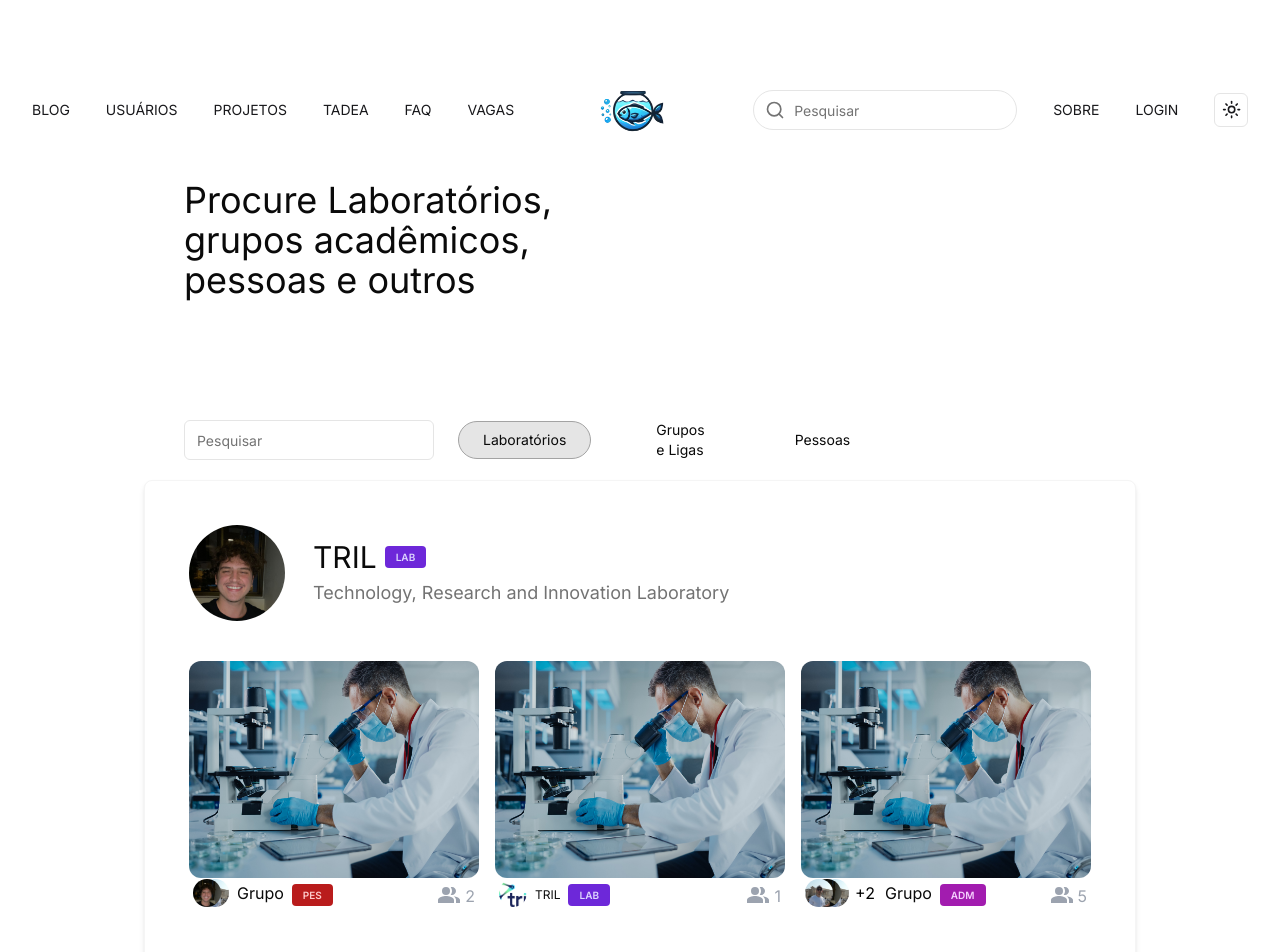
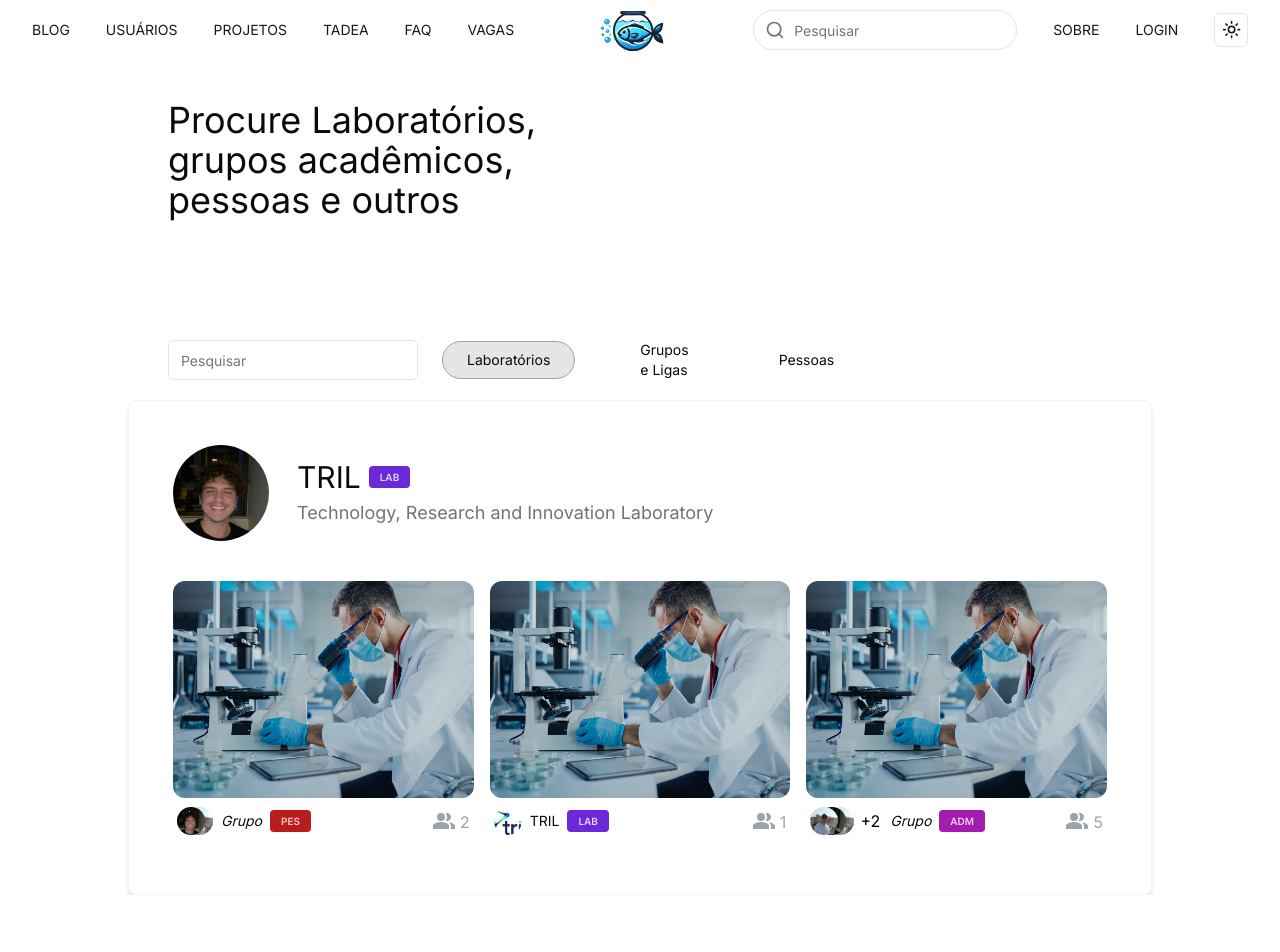
Before and after one commit to ralfferreira/aquario, a Next.js app in the folder frontend/: page /usuarios in a window 1280 px wide. Shown: the top 952 px of the page. After the commit the page ends 895 px from the top, so only its background shows below. Built offline with nearby package versions, Linux system fonts and the light colour scheme.

Commit message:
project card improvements

```diff
--- a/frontend/src/app/usuarios/page.tsx
+++ b/frontend/src/app/usuarios/page.tsx
@@ -54,7 +54,7 @@ export default function Usuarios() {
     ];
 
     return (
-        <div className="h-[100vh] my-20 mx-36">
+        <div className="px-[10%]">
             <div className="w-full h-[40vh] flex justify-start items-center">
                 <p className="pl-10 text-4xl">Procure Laboratórios, grupos acadêmicos, pessoas e outros</p>
                 <div className="w-full h-[40vh]"></div>
--- a/frontend/src/components/Shared/NavBar.tsx
+++ b/frontend/src/components/Shared/NavBar.tsx
@@ -14,7 +14,7 @@ export default function NavBar() {
   return (
     <>
       <nav
-        className="fixed left-0 w-full text-light-text flex justify-between flex-col h-[60px] bg-white dark:bg-black"
+        className="fixed left-0 w-full text-light-text flex justify-between flex-col h-[60px] bg-white dark:bg-black z-50"
       >
         <div className="container mx-auto flex items-center justify-between h-full">
           <div className="flex space-x-4 gap-5 justify-center items-center">
--- a/frontend/src/components/Shared/ProjectCard.tsx
+++ b/frontend/src/components/Shared/ProjectCard.tsx
@@ -68,14 +68,14 @@ function ProjectCard({ projectName, projectImage , users}: ProjectCardProps) {
                 </div>
             </a>
 
-            <div id='projectDetails' className='flex items-center w-full h-[34px] px-1 pt-1 pb-1 '>
+            <div id='projectDetails' className='flex items-center w-full h-[34px] px-1 pt-4 pb-1'>
                 <div id='leftArea' className='flex items-center'>
-                    <div className='pb-1'>
+                    <div className=''>
                         <OverlappingImages users={users}></OverlappingImages>
                     </div>
                 {users.length === 1 ? (
                     <Dialog>
-                    <DialogTrigger className={`pl-2 text-[12px] ${inter.className}`}>{users[0].name}</DialogTrigger>
+                    <DialogTrigger className={`pl-2 text-sm ${inter.className}`}>{users[0].name}</DialogTrigger>
                     <DialogContent className='max-w-[500px] h-auto'>
                         <DialogHeader>
                         <DialogTitle className='text-2xl'>Autor do Projeto:</DialogTitle>
@@ -96,12 +96,12 @@ function ProjectCard({ projectName, projectImage , users}: ProjectCardProps) {
                     </Dialog>)
                 :
                  (<Dialog>
-                    <DialogTrigger className='pl-2 pb-1'>Grupo</DialogTrigger>
+                    <DialogTrigger className={`pl-2 text-sm ${inter.className} !italic`}>Grupo</DialogTrigger>
                     <DialogContent className="max-w-[500px]">
                         <DialogHeader>
                         <DialogTitle className='text-2xl'>Participantes do Projeto:</DialogTitle>
                         </DialogHeader>
-                    <div className='pt-2 flex-col flex gap-4'>
+                    <div className='flex-col flex gap-4'>
                     {users.map((user, index) => (
                                       <div key={index}>
                                         <UserCard
@@ -120,7 +120,7 @@ function ProjectCard({ projectName, projectImage , users}: ProjectCardProps) {
                     )}
                 <div className='pl-2 pb-1'>
                         <TypeBadge type={users[0].type} size='small'/>
-                    </div>
+                </div>
                 </div>
                 <div id='rightArea' className='flex items-center ml-auto text-gray-400'>
                     <PeopleAltIcon className='w-[22px]'/>
```
Also changed, not shown: frontend/src/components/Shared/HamburgerMenu.tsx (+10 -7 lines).
